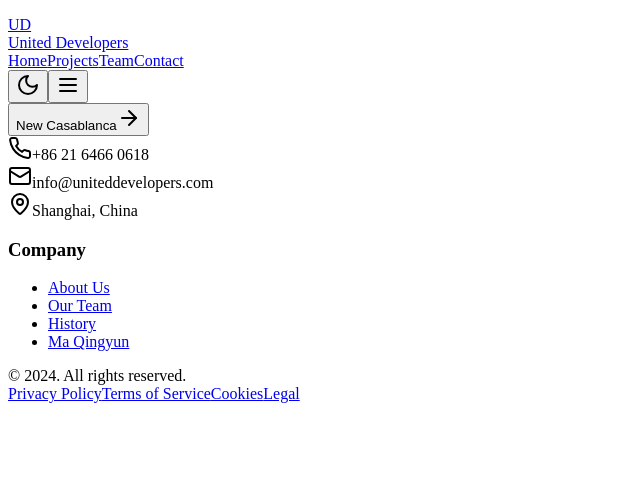
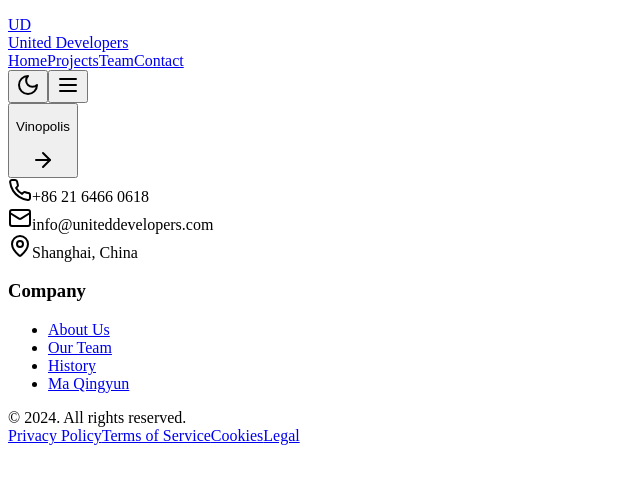
Before and after one commit to assemblear-cmd/United-developers, a React (Vite) app in the folder client/: page / in a window 1280 px wide. Shown: the top 484 px of the page, without its empty margins (0-640 px from the left). Built offline with nearby package versions, Linux system fonts and the light colour scheme; grey boxes are pictures that could not be loaded; a web font is replaced by a local one.

Commit message:
Change hero button text from New Casablanca to Vinopolis
cgen-fb38d5d7d62d4f8da70e1d72e5e05aef

```diff
--- a/client/src/components/Hero.tsx
+++ b/client/src/components/Hero.tsx
@@ -49,7 +49,7 @@ export default function Hero() {
               className="bg-transparent border-white/30 text-white hover:bg-white/10 hover:border-white/50 backdrop-blur-sm px-8 py-4 text-lg font-medium"
               data-testid="button-new-casablanca"
             >
-              New Casablanca
+              <p>Vinopolis</p>
               <ArrowRight className="ml-2 h-5 w-5" />
             </Button>
           </Link>
```
